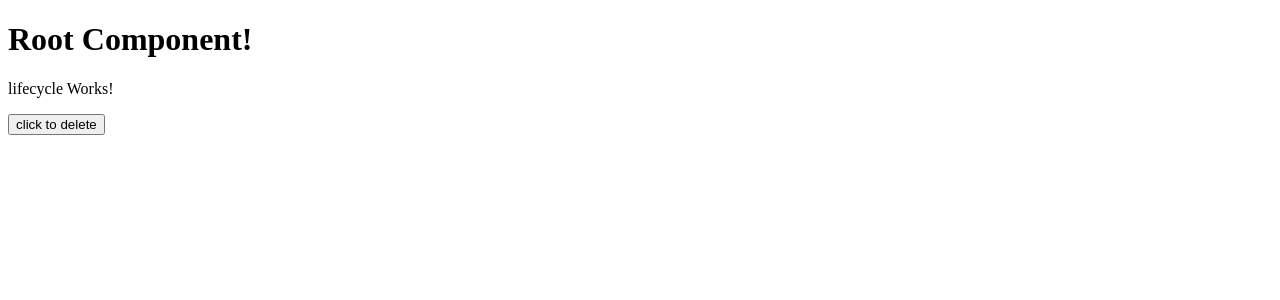
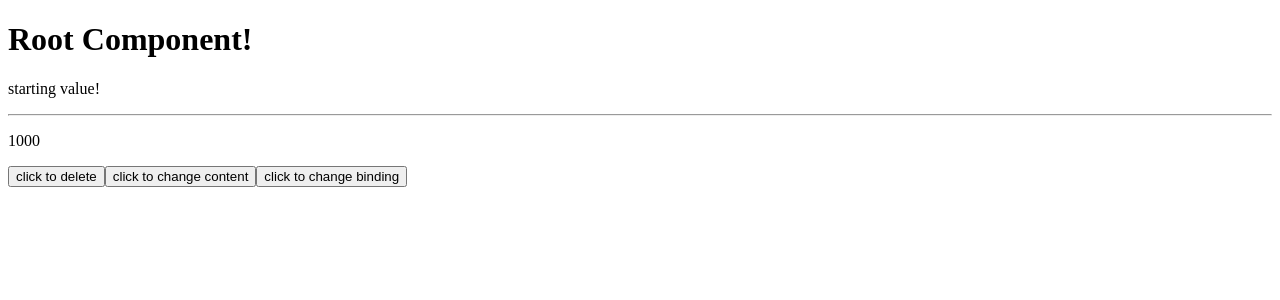
Before and after one commit to MaryamMousavian/angular2_Test1, an Angular app: page / in a window 1280 px wide. Shown: the top 300 px of the page. Built offline with nearby package versions, Linux system fonts and the light colour scheme.

Commit message:
Component Lifecycle usage example

```diff
--- a/src/app/app.component.ts
+++ b/src/app/app.component.ts
@@ -8,10 +8,15 @@ import {Component} from '@angular/core';
 @Component({
   selector: 'app-root',
   template: '<h1> Root Component!</h1>' +
-  '<app-lifecycle *ngIf="!delete"></app-lifecycle>' +
-  '<button (click)="delete = true">click to delete</button>'
+  '<app-lifecycle *ngIf="!delete" [bindable]="boundValue">' +
+  '<p>{{test}}</p></app-lifecycle>' +
+  '<button (click)="delete = true">click to delete</button>' +
+  '<button (click)="test=false">click to change content</button>' +
+  '<button (click)="boundValue= boundValue + 1;">click to change binding</button>'
 })
 export class AppComponent {
   title = 'app';
   delete = false;
+  test = 'starting value!';
+  boundValue = 1000;
 }
--- a/src/app/lifecycle.component.ts
+++ b/src/app/lifecycle.component.ts
@@ -1,17 +1,22 @@
-import { Component, OnInit, OnChanges, DoCheck, AfterContentInit, AfterContentChecked, AfterViewInit, AfterViewChecked, OnDestroy } from '@angular/core';
+import {
+  Component, OnInit, OnChanges, DoCheck, AfterContentInit, AfterContentChecked, AfterViewInit, AfterViewChecked,
+  OnDestroy, Input
+} from '@angular/core';
 
 @Component({
   selector: 'app-lifecycle',
   template: `
-    <p>
-      lifecycle Works!
-    </p>
+    <ng-content></ng-content>
+    <hr>
+    <p>{{bindable}}</p>
   `,
   styles: []
 })
 export class LifecycleComponent implements OnInit, OnChanges, DoCheck, AfterContentInit, AfterContentChecked, AfterViewInit, AfterViewChecked, OnDestroy {
 
   constructor() { }
+
+  @Input() bindable = 1000;
 
   ngOnInit() {
     this.log('ngOnInit');
```
